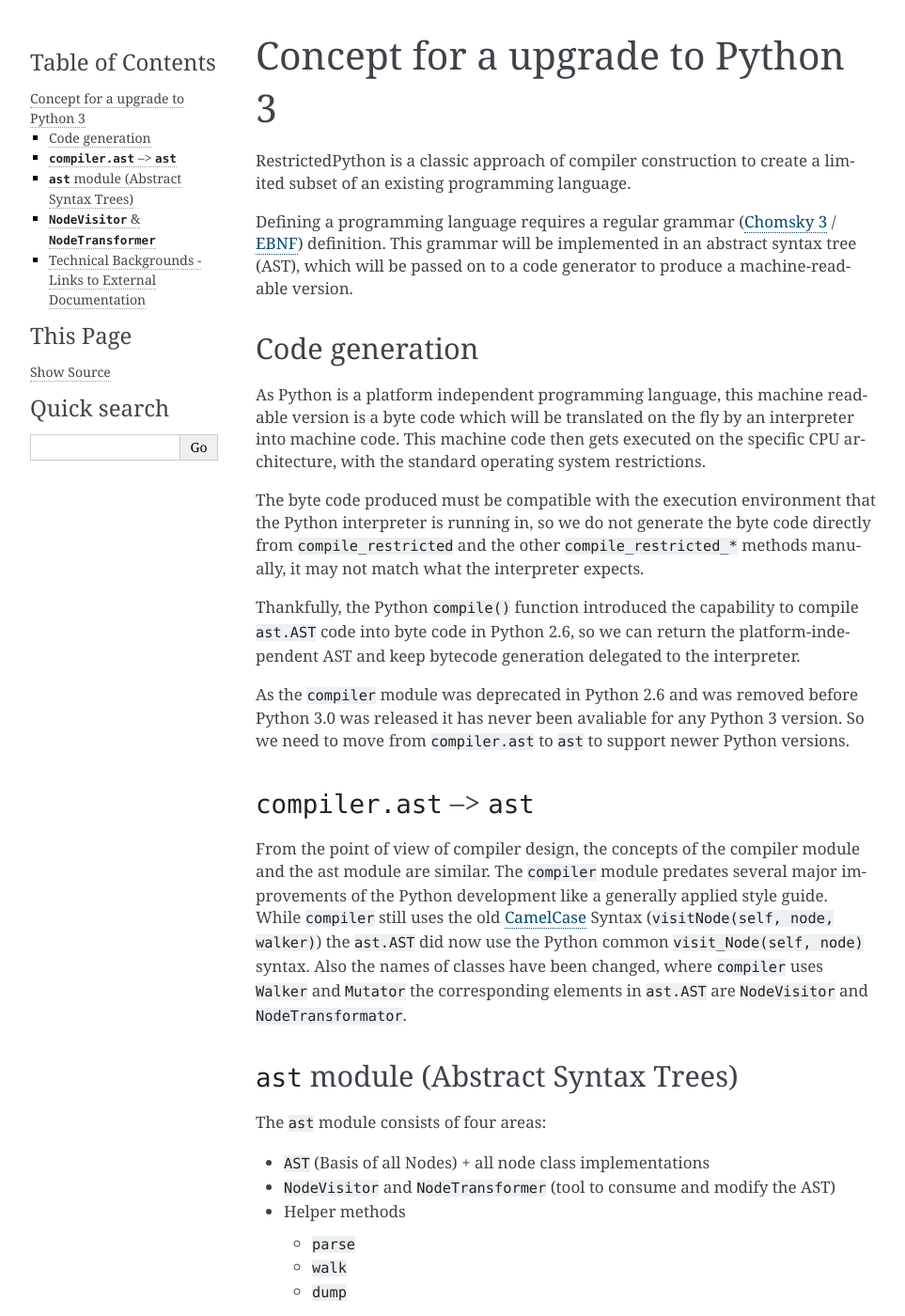
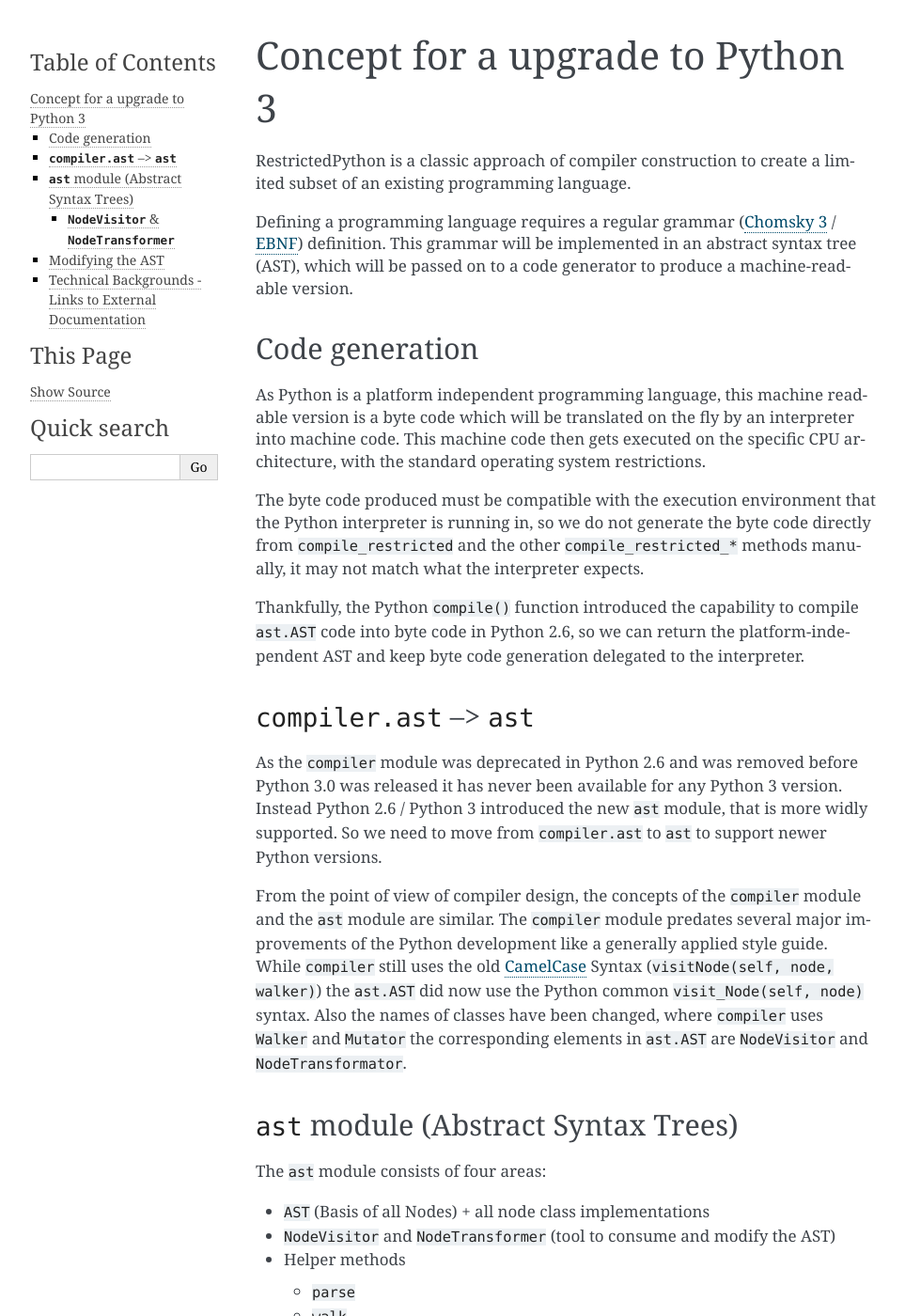
Before and after one commit to zopefoundation/RestrictedPython, a Sphinx documentation site: the page built from docs/upgrade/index.rst, in a window 1280 px wide and 1400 px high. Shown: the whole window at 94% size, without its empty margins (148-1111 px from the left). Built offline with Sphinx 7.4.7, drawn with Linux system fonts in a browser that asks for light colours.

Commit message:
extend doc

```diff
--- a/docs/idea.rst
+++ b/docs/idea.rst
@@ -46,7 +46,7 @@
 
     compile_restricted(source, filename, mode [, flags [, dont_inherit]])
 
-The primary parameter ``source`` has to be a ASCII or ``unicode`` string (With Python 2.6 an additional option for source was added: ``ast.AST`` for :ref:`Code generation <code generation>`).
+The primary parameter ``source`` has to be a ASCII or ``unicode`` string (With Python 2.6 an additional option for source was added: ``ast.AST`` for :ref:`Code generation <_sec_code_generation>`).
 Both methods either returns compiled byte code that the interpreter could execute or raise exceptions if the provided source code is invalid.
 
 As ``compile`` and ``compile_restricted`` just compile the provided source code to byte code it is not sufficient to sandbox the environment, as all calls to libraries are still available.
--- a/docs/upgrade/index.rst
+++ b/docs/upgrade/index.rst
@@ -5,6 +5,8 @@
 
 Defining a programming language requires a regular grammar (`Chomsky 3`_ / `EBNF`_) definition.
 This grammar will be implemented in an abstract syntax tree (AST), which will be passed on to a code generator to produce a machine-readable version.
+
+.. _`_sec_code_generation`
 
 Code generation
 ---------------
@@ -14,15 +16,16 @@
 
 The byte code produced must be compatible with the execution environment that the Python interpreter is running in, so we do not generate the byte code directly from ``compile_restricted`` and the other ``compile_restricted_*`` methods manually, it may not match what the interpreter expects.
 
-Thankfully, the Python ``compile()`` function introduced the capability to compile ``ast.AST`` code into byte code in Python 2.6, so we can return the platform-independent AST and keep bytecode generation delegated to the interpreter.
-
-As the ``compiler`` module was deprecated in Python 2.6 and was removed before Python 3.0 was released it has never been avaliable for any Python 3 version.
-So we need to move from ``compiler.ast`` to ``ast`` to support newer Python versions.
+Thankfully, the Python ``compile()`` function introduced the capability to compile ``ast.AST`` code into byte code in Python 2.6, so we can return the platform-independent AST and keep byte code generation delegated to the interpreter.
 
 ``compiler.ast`` --> ``ast``
 ----------------------------
 
-From the point of view of compiler design, the concepts of the compiler module and the ast module are similar.
+As the ``compiler`` module was deprecated in Python 2.6 and was removed before Python 3.0 was released it has never been available for any Python 3 version.
+Instead Python 2.6 / Python 3 introduced the new ``ast`` module, that is more widly supported.
+So we need to move from ``compiler.ast`` to ``ast`` to support newer Python versions.
+
+From the point of view of compiler design, the concepts of the ``compiler`` module and the ``ast`` module are similar.
 The ``compiler`` module predates several major improvements of the Python development like a generally applied style guide.
 While ``compiler`` still uses the old `CamelCase`_ Syntax (``visitNode(self, node, walker)``) the ``ast.AST`` did now use the Python common ``visit_Node(self, node)`` syntax.
 Also the names of classes have been changed, where ``compiler`` uses ``Walker`` and ``Mutator`` the corresponding elements in ``ast.AST`` are ``NodeVisitor`` and ``NodeTransformator``.
@@ -47,10 +50,19 @@
 
 
 ``NodeVisitor`` & ``NodeTransformer``
--------------------------------------
+.....................................
 
 A ``NodeVisitor`` is a class of a node / AST consumer, it reads the data by stepping through the tree without modifying it.
 In contrast, a ``NodeTransformer`` (which inherits from a ``NodeVisitor``) is allowed to modify the tree and nodes.
+
+Modifying the AST
+-----------------
+
+
+
+
+
+
 
 
 Technical Backgrounds - Links to External Documentation
```
Also changed, not shown: docs/usage/index.rst (+83 -16 lines).
